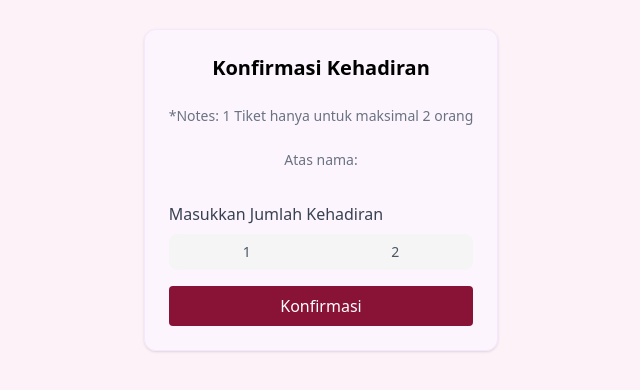
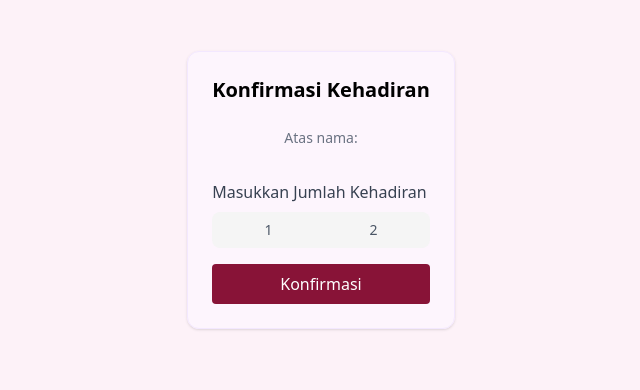
Before and after one commit to justshev/undangan-pakoji-frontend, a Next.js app: page /confirm/1 in a window 1280 px wide. Shown: the part 210-600 px from the top of the page, without its empty margins (319-959 px from the left). Built offline with nearby package versions, Linux system fonts and the light colour scheme; no server answers.

Commit message:
feat: remove sentences in confirmation page

```diff
--- a/app/confirm/[guestId]/Confirm.tsx
+++ b/app/confirm/[guestId]/Confirm.tsx
@@ -28,9 +28,6 @@ export default function ConfirmPage() {
     <div className="flex items-center justify-center min-h-screen  ">
       <Card className="text-center p-6 bg-card/80 font-description">
         <h1 className="text-xl font-bold text-black">Konfirmasi Kehadiran</h1>
-        <p className="text-sm text-gray-500">
-          *Notes: 1 Tiket hanya untuk maksimal 2 orang
-        </p>
         <p className="text-sm text-gray-500">Atas nama: {data?.name}</p>
 
         <form className="mt-2" onSubmit={formik.handleSubmit}>
```
